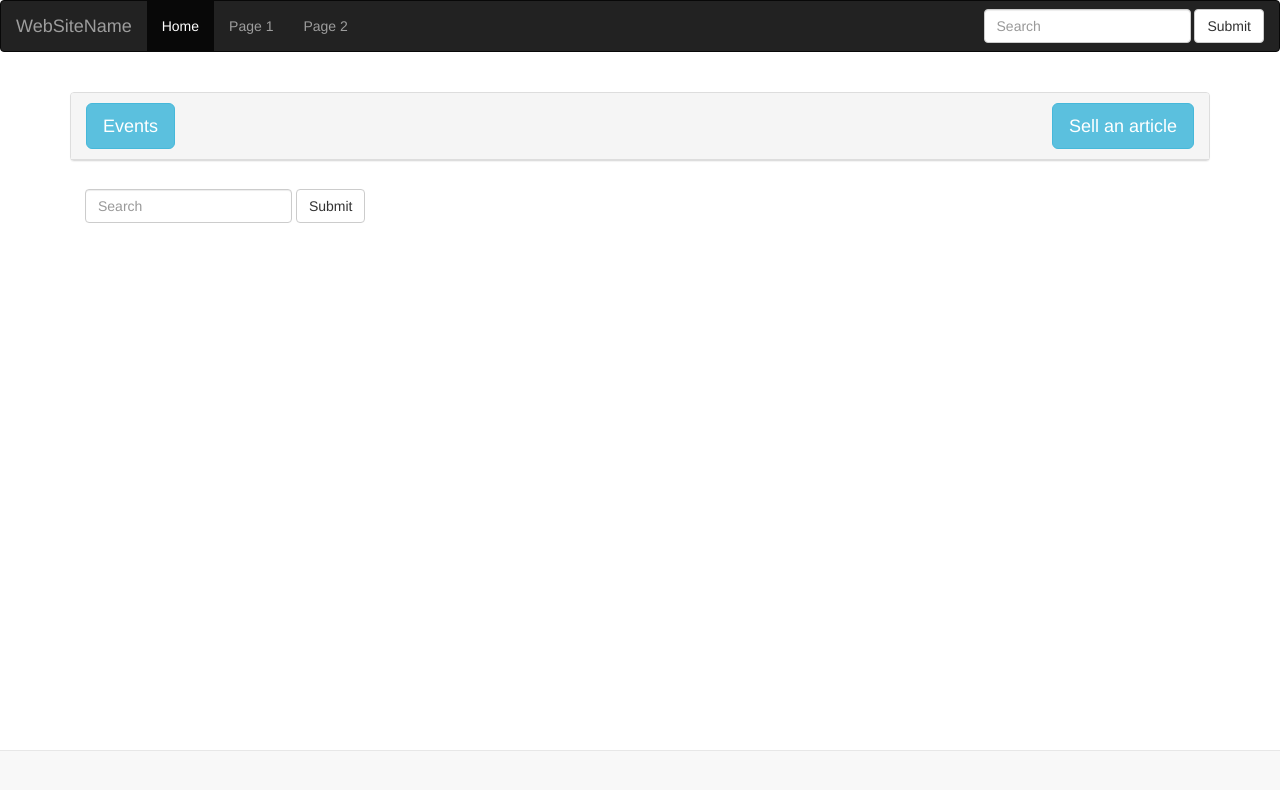
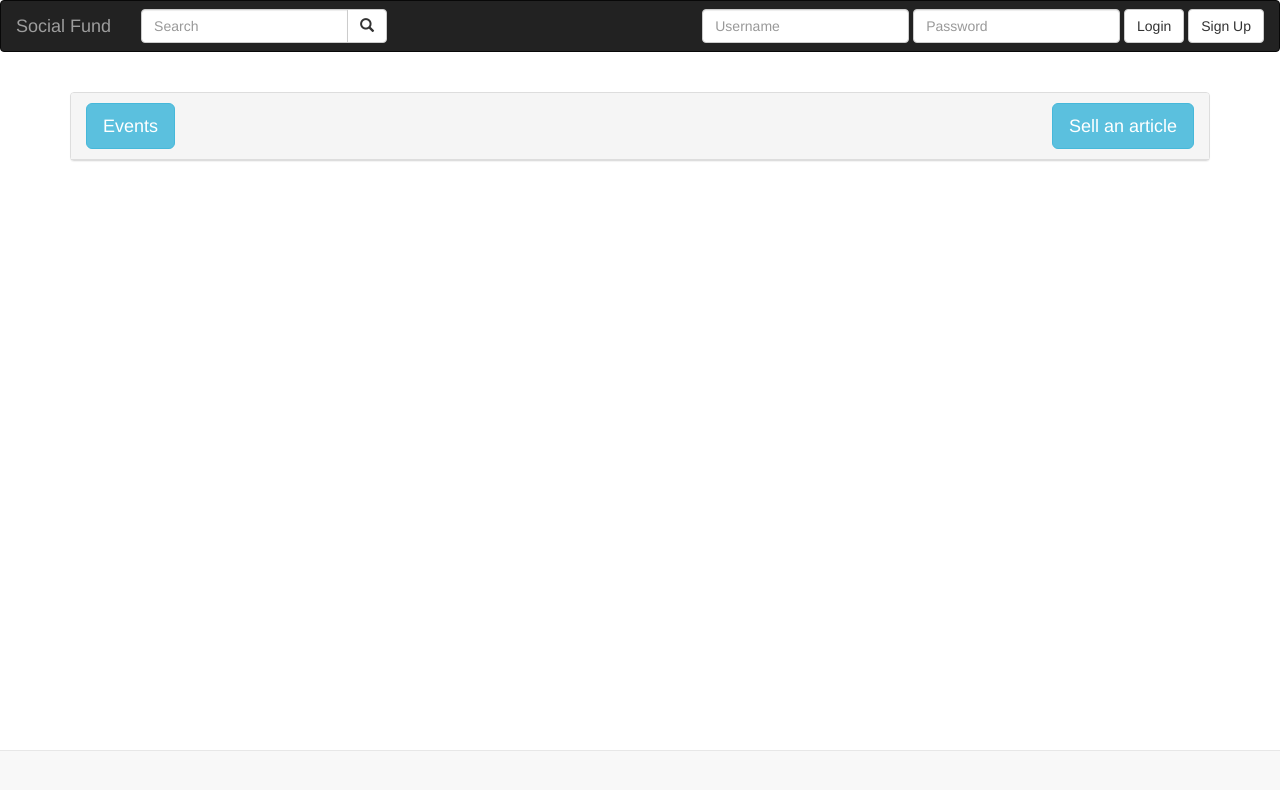
Before and after one commit to nepoche/socialfund, a website: page src/index.html in a window 1280 px wide. Drawn offline with nearby package versions, Linux system fonts and the light colour scheme; files whose address does not match are found by name.

Commit message:
added sign up feature

```diff
--- a/src/index.html
+++ b/src/index.html
@@ -25,34 +25,30 @@
 <nav class="navbar navbar-inverse">
   <div class="container-fluid">
     <div class="navbar-header">
-      <a class="navbar-brand" href="#">WebSiteName</a>
+      <a class="navbar-brand" href="#">Social Fund</a>
     </div>
-    <ul class="nav navbar-nav">
-      <li class="active">
-        <a href="#">Home</a>
-      </li>
-      <li>
-        <a href="#">Page 1</a>
-      </li>
-      <li>
-        <a href="#">Page 2</a>
-      </li>
-    </ul>
-    <form class="navbar-form navbar-right" action="/action_page.php">
-      <div class="form-group">
+
+    <form class="navbar-form navbar-left" action="/action_page.php">
+      <div class="input-group">
         <input type="text" class="form-control" placeholder="Search">
+        <div class="input-group-btn">
+          <button class="btn btn-default" type="submit">
+            <i class="glyphicon glyphicon-search"></i>
+          </button>
+        </div>
       </div>
-      <button type="submit" class="btn btn-default">Submit</button>
+    </form>
+    <form class="navbar-form navbar-right">
+      <input type="text" class="form-control" placeholder="Username">
+      <input type="text" class="form-control" placeholder="Password">
+      <button type="submit" class="btn btn-default" onclick="">Login</button>
+      <button type="submit" class="btn btn-default" data-toggle="modal" data-target="#signUpUser">Sign Up</button>
     </form>
   </div>
 </nav>
 <body>
 
   <div class="container">
-
-
-
-
     <div class="col-md-12" id="article-list">
       <div class="row">
         <div class="col-lg-12">
@@ -71,17 +67,7 @@
         <ul id="events" class="collapse list-group"></ul>
       </div>
 
-      <div id="articlesRow" class="row">
-        <!-- ARTICLES LOAD HERE -->
-        <form class="navbar-form bavbar-left" role="search">
-          <div class = "form-group">
-            <input type="text" class="form-control" placeholder="Search">
-          </div>
-          <button type="submit" class="btn btn-default">Submit</button>
-        </form>
 
-
-      </div>
     </div>
   </div>
 
@@ -150,6 +136,47 @@
     </div>
   </div>
 
+  <!-- Modal form to sell an article -->
+  <div class="modal fade" id="signUpUser" role="dialog">
+    <div class="modal-dialog">
+
+      <!-- Modal content-->
+      <div class="modal-content">
+        <div class="modal-header">
+          <button type="button" class="close" data-dismiss="modal">&times;</button>
+          <h4 class="modal-title">Sign Up</h4>
+        </div>
+        <div class="modal-body">
+
+          <div class="row">
+            <div class="col-lg-12">
+              <form>
+                <div class="form-group">
+                  <label for="article_name">Username</label>
+                  <input type="text" class="form-control" id="username" placeholder="Username">
+                </div>
+                <div class="form-group">
+                  <label for="price">Password</label>
+                  <input type="password" class="form-control" id="password" placeholder="Password" pattern=""" step="">
+                </div>
+                <div class="form-group">
+                  <label for="description">Email</label>
+                  <input type="text" class="form-control vresize" id="email" placeholder="JohnDoe@gmail.com" maxlength="30">
+                </div>
+              </form>
+            </div>
+          </div>
+        </div>
+        <div class="modal-footer">
+          <button type="button" class="btn btn-primary btn-success" data-dismiss="modal" onclick="">Submit</button>
+          <button type="button" class="btn btn-primary btn-fail" data-dismiss="modal">Close</button>
+        </div>
+      </div>
+
+    </div>
+  </div>
+
+
   <div id="footer" class="container">
     <nav class="navbar navbar-default navbar-fixed-bottom">
       <div class="navbar-inner navbar-content-center text-center">
```
